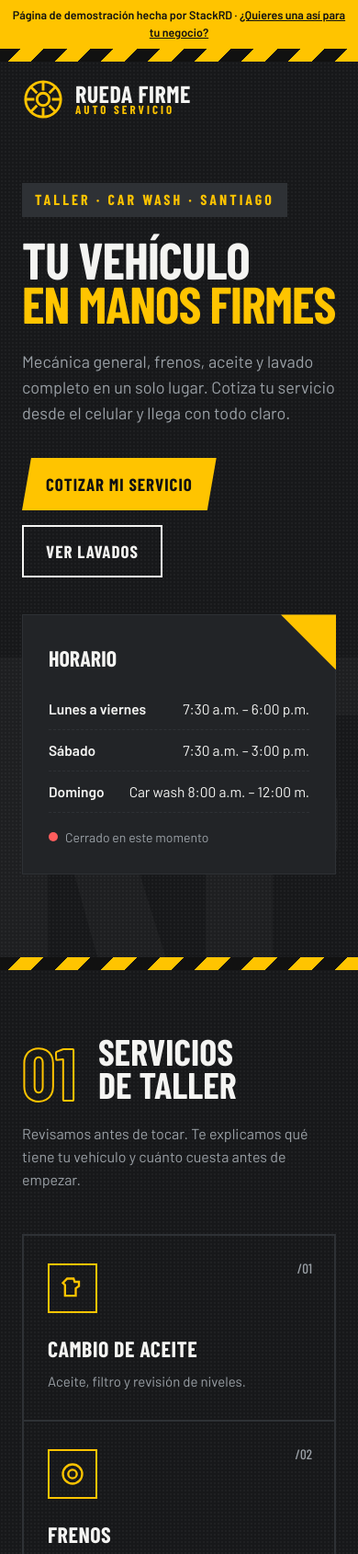
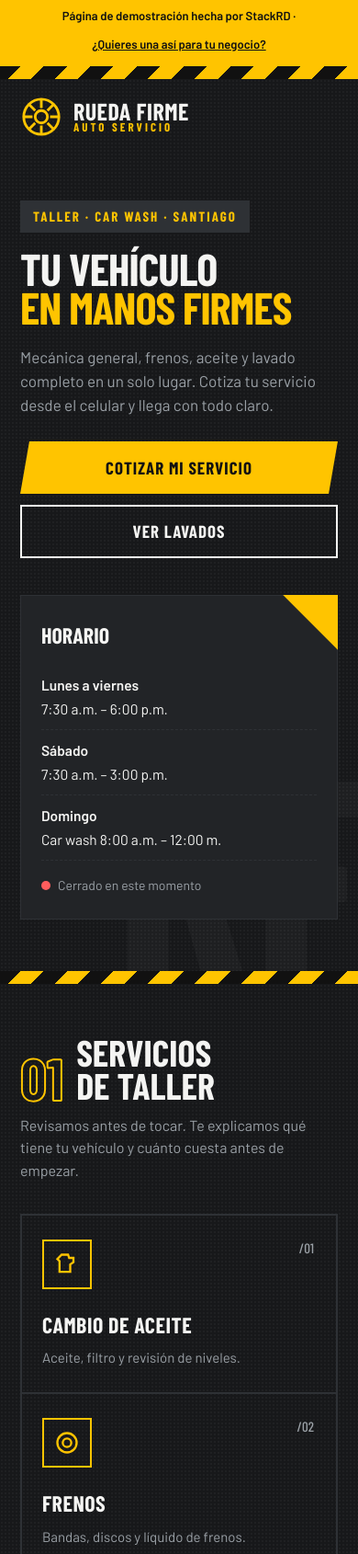
Before and after one commit to DaltonARC/stackrd-demo-taller, a plain HTML site: page index.html in a window 390 px wide. Shown: the top 1690 px of the page at 92% size. Drawn offline with nearby package versions, Linux system fonts and the light colour scheme; a web font is replaced by a local one.

Commit message:
Mejora vista movil de taller

```diff
--- a/index.html
+++ b/index.html
@@ -135,6 +135,31 @@ footer a{color:var(--amarillo)}
   .num{font-size:80px}
   .ubic>div{padding:26px}
   .bar .btn{display:none}
+  .wrap{padding:0 22px}
+  .demo{padding:8px 16px;line-height:1.45;font-size:13px}
+  .demo a{display:block;padding:12px 0 6px}
+  footer a{display:inline-block;padding:14px 4px}
+  .hero{padding:40px 0 56px}
+  .hero::after{font-size:320px;right:-20px;bottom:-50px}
+  .etq{letter-spacing:2px;font-size:15px;margin-bottom:18px}
+  h1{font-size:clamp(42px,12.5vw,54px)}
+  .hero p{font-size:17px;margin:20px 0 26px}
+  .acc{flex-direction:column;gap:12px}
+  .acc .btn{width:100%;justify-content:center;min-height:52px}
+  .panel{padding:24px 22px}
+  .horas div{flex-direction:column;gap:2px;align-items:flex-start}
+  section{padding:56px 0}
+  .cab{gap:14px;margin-bottom:34px}
+  .num{font-size:64px}
+  .srv{padding:26px 22px}
+  .nivel{padding:32px 24px}
+  .nivel .pr{font-size:50px}
+  .veh{min-height:76px}
+  .chk{min-height:48px}
+  .ticket{padding:24px 22px}
+  .ticket::after{margin:22px -22px -24px}
+  .ticket .btn{min-height:52px}
+  .ubic .btn{width:100%;justify-content:center;min-height:52px}
 }
 @media(prefers-reduced-motion:reduce){*{animation:none!important;transition:none!important}.js .rv{opacity:1;transform:none}}
 </style>
```
